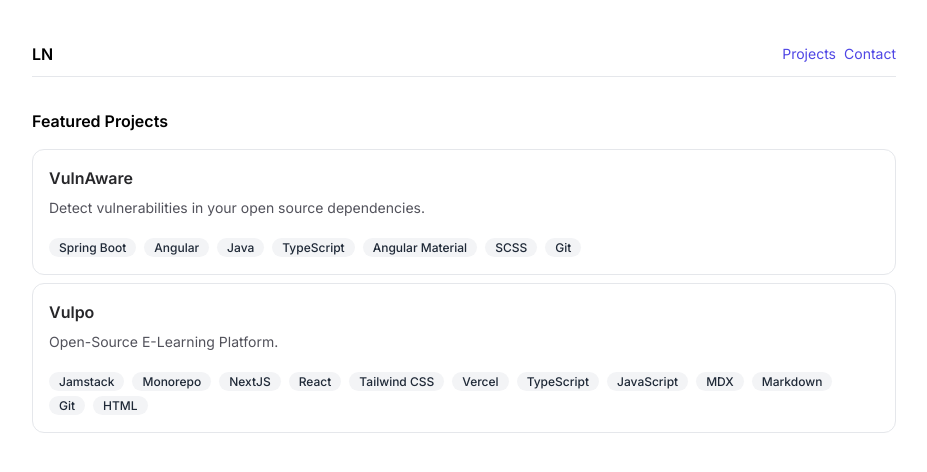
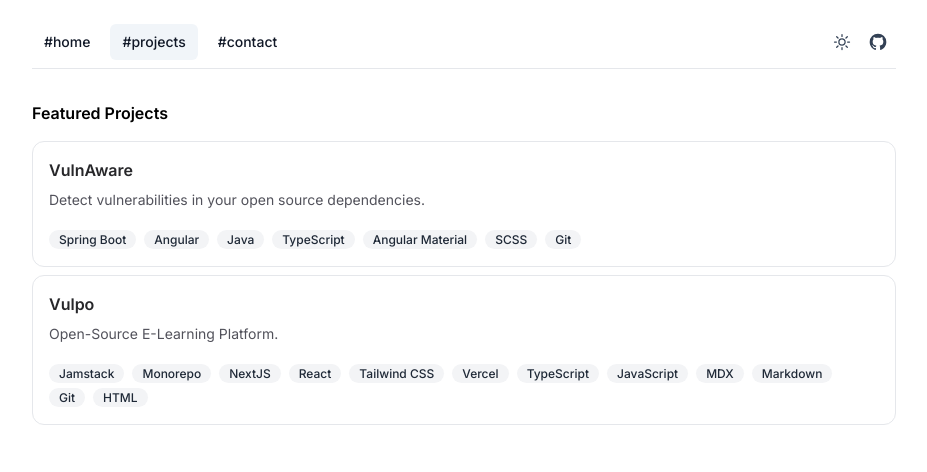
Before and after one commit to lukasnehrke/lukasnehrke.github.io, a Next.js app: page /projects in a window 1280 px wide. Shown: the top 472 px of the page, without its empty margins (176-1103 px from the left). Built offline with nearby package versions, Linux system fonts and the light colour scheme.

Commit message:
feat: update navbar

```diff
--- a/app/layout.tsx
+++ b/app/layout.tsx
@@ -1,8 +1,11 @@
 import React from "react";
-import Link from "next/link";
 import { Inter } from "next/font/google";
 import { Analytics } from "@vercel/analytics/react";
+import Tabs from "../components/tabs";
+import Theme from "../components/theme";
 import "../styles/globals.css";
+import GitHubIcon from "../components/GitHubIcon";
+import IconButton from "../components/icon-button";
 
 const inter = Inter({
   subsets: ["latin"],
@@ -17,16 +20,18 @@ export default function RootLayout({ children }: { children: React.ReactNode })
         <meta name="viewport" content="width=device-width, initial-scale=1" />
         <link rel="icon" href="/favicon.ico" />
       </head>
-      <body>
-        <header className="mx-auto max-w-4xl border-b px-4 pt-2 md:border-none md:pt-8">
-          <div className="flex w-full flex-wrap items-center justify-between md:border-b">
-            <h1 className="mr-8 overflow-hidden whitespace-nowrap font-semibold">
-              <Link href="/">LN</Link>
-            </h1>
-            <nav className="flex space-x-2 overflow-hidden py-3 text-sm text-indigo-600">
-              <Link href="/projects">Projects</Link>
-              <Link href="/contact">Contact</Link>
-            </nav>
+      <body className="dark:bg-slate-900 dark:text-white">
+        <header className="mx-auto max-w-4xl border-b px-4 pt-2 md:border-none md:pt-6">
+          <div className="flex w-full flex-wrap items-center justify-between pb-2 md:border-b">
+            <Tabs />
+            <div className="flex items-center justify-center">
+              <Theme />
+              <a href="https://github.com/lukasnehrke" target="_blank" rel="noopener noreferrer">
+                <IconButton>
+                  <GitHubIcon className="h-5 w-5" />
+                </IconButton>
+              </a>
+            </div>
           </div>
         </header>
         {children}
--- a/app/page.tsx
+++ b/app/page.tsx
@@ -3,7 +3,7 @@ import type { Metadata } from "next";
 export const dynamic = "force-static";
 
 export const metadata: Metadata = {
-  title: "#index - lukasnehrke.dev",
+  title: "#home - lukasnehrke.dev",
 };
 
 export default function Home() {
--- a/app/projects/page.tsx
+++ b/app/projects/page.tsx
@@ -13,13 +13,13 @@ export default function Projects() {
       <h1 className="mb-4 font-semibold">Featured Projects</h1>
       <ul className="space-y-2" role="list">
         {projects.map((project) => (
-          <li key={project.title} className="rounded-xl border border-gray-200 p-4">
-            <p className="text-base font-semibold text-zinc-800">{project.title}</p>
-            <p className="mb-4 mt-2 text-sm text-zinc-600">{project.description}</p>
+          <li key={project.title} className="rounded-xl border border-gray-200 p-4 dark:border-gray-700">
+            <p className="text-base font-semibold text-zinc-800 dark:text-zinc-200">{project.title}</p>
+            <p className="mb-4 mt-2 text-sm text-zinc-600 dark:text-zinc-400">{project.description}</p>
             <ul className="flex flex-wrap">
               {project.keywords.map((keyword) => (
                 <li key={keyword} className="mr-2">
-                  <span className="rounded-full bg-gray-100 px-2.5 py-0.5 text-xs font-medium text-gray-800">
+                  <span className="rounded-full bg-gray-100 px-2.5 py-0.5 text-xs font-medium text-gray-800 dark:bg-slate-700 dark:text-gray-100">
                     {keyword}
                   </span>
                 </li>
--- /dev/null
+++ b/components/icon-button.tsx
@@ -0,0 +1,14 @@
+import type { ButtonHTMLAttributes } from "react";
+
+interface Props extends ButtonHTMLAttributes<HTMLButtonElement> {}
+
+export default function IconButton({ children, ...props }: Props) {
+  return (
+    <button
+      className="rounded-full p-2 text-slate-700 hover:bg-slate-100 dark:text-white hover:dark:bg-slate-700"
+      {...props}
+    >
+      {children}
+    </button>
+  );
+}
--- /dev/null
+++ b/components/tabs.tsx
@@ -0,0 +1,46 @@
+"use client";
+
+import Link from "next/link";
+import { useEffect, useState } from "react";
+import { usePathname } from "next/navigation";
+import clsx from "clsx";
+
+const tabs = [
+  { name: "#home", href: "/" },
+  { name: "#projects", href: "/projects" },
+  { name: "#contact", href: "/contact" },
+];
+
+export default function Tabs() {
+  const pathname = usePathname();
+  const [selectedTab, setSelectedTab] = useState<string>();
+
+  useEffect(() => {
+    setSelectedTab(tabs.find((tab) => tab.href.substring(1) === pathname.slice(1))?.name);
+  }, [pathname]);
+
+  return (
+    <nav className="flex items-center justify-center space-x-2" role="tablist">
+      {tabs.map((tab, index) => {
+        const isSelected = tab.name === selectedTab;
+        const cn = clsx(
+          "text-sm font-medium text-gray-900 py-2 px-3 rounded-md transition-colors hover:bg-slate-100 hover:bg-opacity-80 hover:dark:bg-gray-700 dark:text-white",
+          { "bg-slate-100 dark:bg-gray-700": isSelected },
+        );
+
+        return (
+          <Link
+            key={tab.name}
+            href={tab.href}
+            className={cn}
+            role="tab"
+            aria-selected={isSelected}
+            aria-controls={tab.name.slice(1)}
+          >
+            {tab.name}
+          </Link>
+        );
+      })}
+    </nav>
+  );
+}
--- /dev/null
+++ b/components/theme.tsx
@@ -0,0 +1,44 @@
+"use client";
+
+import { SunIcon, MoonIcon } from "@heroicons/react/24/outline";
+import { useEffect, useState } from "react";
+import IconButton from "./icon-button";
+
+export default function Theme() {
+  const [scheme, setScheme] = useState("system");
+
+  useEffect(() => {
+    if (sessionStorage) {
+      const val = sessionStorage.getItem("scheme");
+      if (val) {
+        setScheme(val === "dark" ? val : "light");
+      }
+    }
+  }, []);
+
+  useEffect(() => {
+    const isDarkPreferred = window.matchMedia("(prefers-color-scheme: dark)").matches;
+    const isDark = scheme === "dark" || (scheme !== "light" && isDarkPreferred);
+    if (isDark) {
+      document.documentElement.classList.add("dark");
+    } else {
+      document.documentElement.classList.remove("dark");
+    }
+  }, [scheme]);
+
+  const toggleScheme = () => {
+    const newScheme = scheme === "dark" ? "light" : "dark";
+    setScheme(newScheme);
+
+    if (sessionStorage) {
+      sessionStorage.setItem("scheme", newScheme === "dark" ? newScheme : "light");
+    }
+  };
+
+  return (
+    <IconButton onClick={toggleScheme}>
+      <MoonIcon className="hidden h-5 w-5 dark:block" />
+      <SunIcon className="h-5 w-5 dark:hidden" />
+    </IconButton>
+  );
+}
--- a/package.json
+++ b/package.json
@@ -22,6 +22,7 @@
     "@types/react": "18.2.23",
     "@types/react-dom": "18.2.8",
     "@vercel/analytics": "^1.0.2",
+    "clsx": "^2.0.0",
     "eslint": "8.50.0",
     "eslint-config-next": "13.5.3",
     "next": "13.5.3",
--- a/tailwind.config.js
+++ b/tailwind.config.js
@@ -1,5 +1,6 @@
 /** @type {import('tailwindcss').Config} */
 module.exports = {
+  darkMode: "class",
   content: ["./app/**/*.{js,ts,jsx,tsx}", "./components/**/*.{js,ts,jsx,tsx}"],
   theme: {
     extend: {},
```
Also changed, not shown: 1 other file (tests, documents, lock files or other folders).
